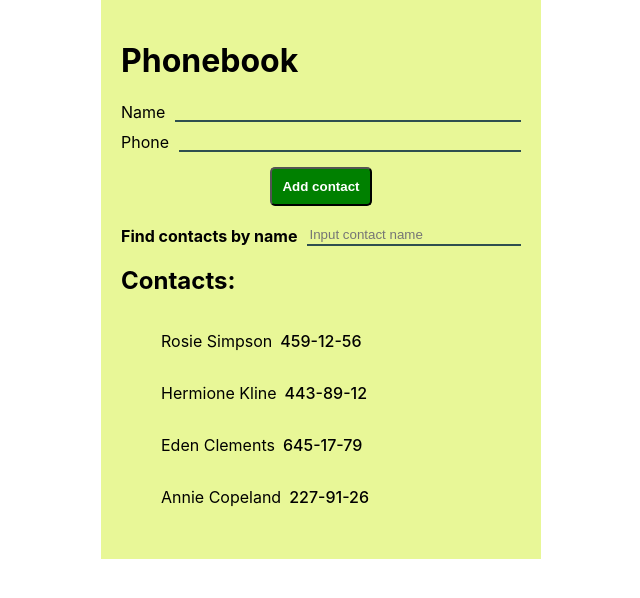
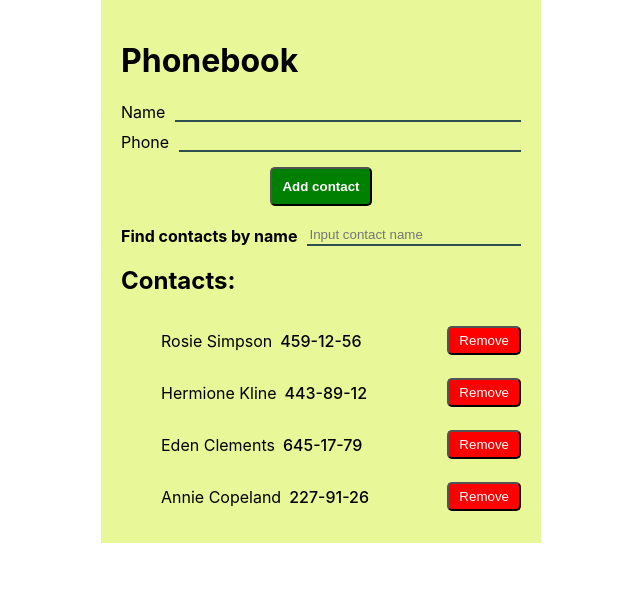
Before and after one commit to igorro79/goit-react-hw-08-phonebook, a React (Create React App) app: page / in a window 1280 px wide. Shown: the top 598 px of the page, without its empty margins (319-959 px from the left). Built offline with nearby package versions, Linux system fonts and the light colour scheme.

Commit message:
del user added

```diff
--- a/src/App.js
+++ b/src/App.js
@@ -22,6 +22,7 @@ class App extends Component {
     this.handleInput = this.handleInput.bind(this);
     this.resetInput = this.resetInput.bind(this);
     this.addNewContact = this.addNewContact.bind(this);
+    this.removeContact = this.removeContact.bind(this);
   }
 
   handleInput(e) {
@@ -32,10 +33,28 @@ class App extends Component {
     this.setState({ filter: '' });
   }
   addNewContact(name, number, id) {
-    const newContact = { name, number, id };
-    this.setState(({ contacts }) => ({
-      contacts: [newContact, ...contacts],
-    }));
+    let useuExist = false;
+    this.state.contacts.map(contact => {
+      if (name === contact.name || number === contact.number) {
+        alert('Such name or number alredy exist!');
+        useuExist = true;
+      }
+    });
+    if (!useuExist) {
+      const newContact = { name, number, id };
+      this.setState(({ contacts }) => ({
+        contacts: [newContact, ...contacts],
+      }));
+    } else {
+      return;
+    }
+  }
+
+  removeContact(id) {
+    console.log(id);
+    const onRemove = this.state.contacts.filter(contact => contact.id !== id);
+    console.log(onRemove);
+    this.setState({ contacts: [...onRemove] });
   }
 
   render() {
@@ -60,7 +79,7 @@ class App extends Component {
           handleInput={this.handleInput}
         />
         <ContactsList>
-          <ContactsListItem contacts={filtered} />
+          <ContactsListItem contacts={filtered} removeContact={this.removeContact} />
         </ContactsList>
       </div>
     );
--- a/src/components/ContactListItem/ContactListItem.js
+++ b/src/components/ContactListItem/ContactListItem.js
@@ -2,11 +2,20 @@ import shortid from 'shortid';
 import PropTypes from 'prop-types';
 
 import s from './ContactsListItem.module.css';
-const ContactsListItem = ({ contacts }) => {
+const ContactsListItem = ({ contacts, removeContact }) => {
   return contacts.map(contact => (
     <li className={s.contactListItem} key={shortid.generate()}>
       <p className={s.contactListName}>{contact.name}</p>
       <p className={s.contactListNumber}>{contact.number}</p>
+      <button
+        className={s.removeContactBtn}
+        type="button"
+        onClick={() => {
+          removeContact(contact.id);
+        }}
+      >
+        Remove
+      </button>
     </li>
   ));
 };
--- a/src/components/ContactListItem/ContactsListItem.module.css
+++ b/src/components/ContactListItem/ContactsListItem.module.css
@@ -8,3 +8,17 @@
 .contactListNumber {
   font-weight: 500;
 }
+
+.removeContactBtn {
+  padding: 5px 10px;
+  height: fit-content;
+  align-self: center;
+  margin-left: auto;
+  font-weight: 500;
+  color: white;
+  background-color: red;
+  border-radius: 5px;
+}
+.removeContactBtn:hover {
+  background-color: rgb(177, 5, 5);
+}
--- a/src/index.css
+++ b/src/index.css
@@ -1,8 +1,13 @@
+@import-normalize;
 body {
   margin: 0;
-  font-family: -apple-system, BlinkMacSystemFont, 'Segoe UI', 'Roboto', 'Oxygen',
-    'Ubuntu', 'Cantarell', 'Fira Sans', 'Droid Sans', 'Helvetica Neue',
-    sans-serif;
+  font-family: -apple-system, BlinkMacSystemFont, 'Segoe UI', 'Roboto', 'Oxygen', 'Ubuntu',
+    'Cantarell', 'Fira Sans', 'Droid Sans', 'Helvetica Neue', sans-serif;
   -webkit-font-smoothing: antialiased;
   -moz-osx-font-smoothing: grayscale;
 }
+
+ul,
+li {
+  margin: 0;
+}
```
